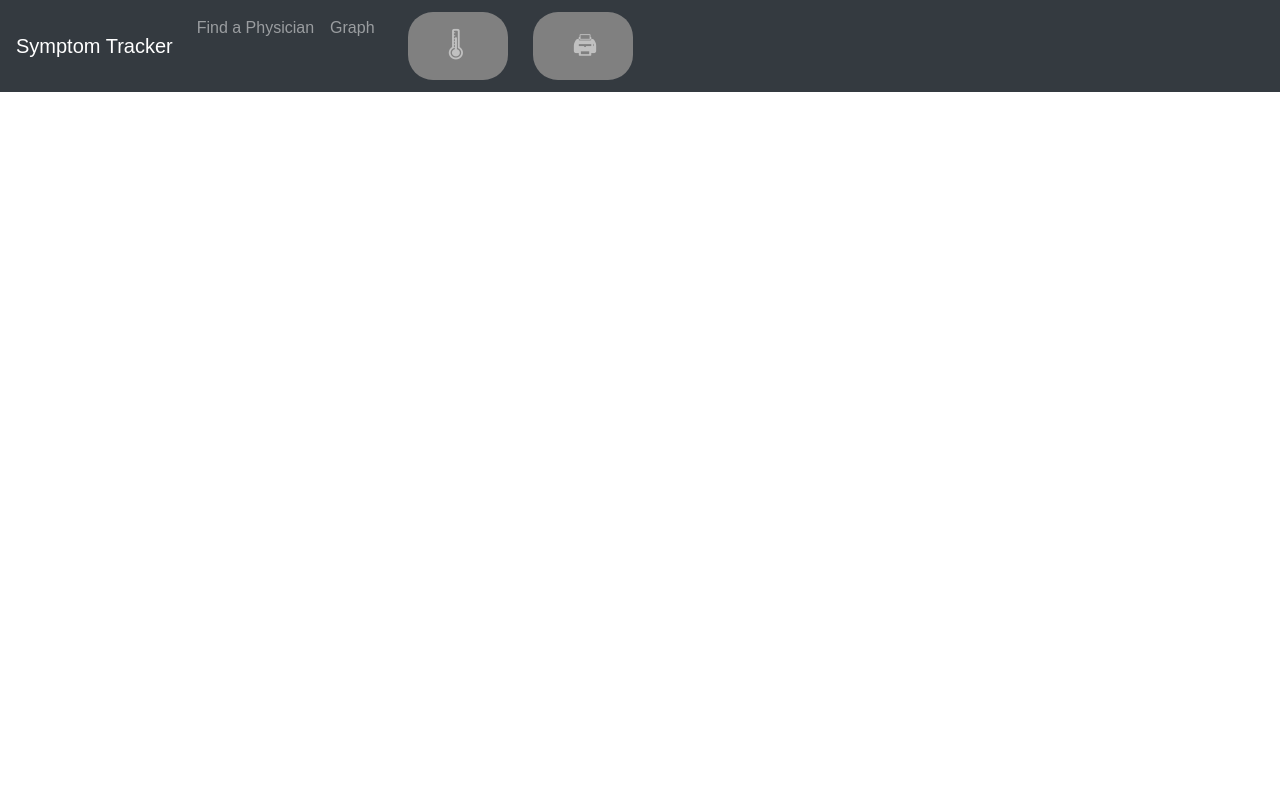
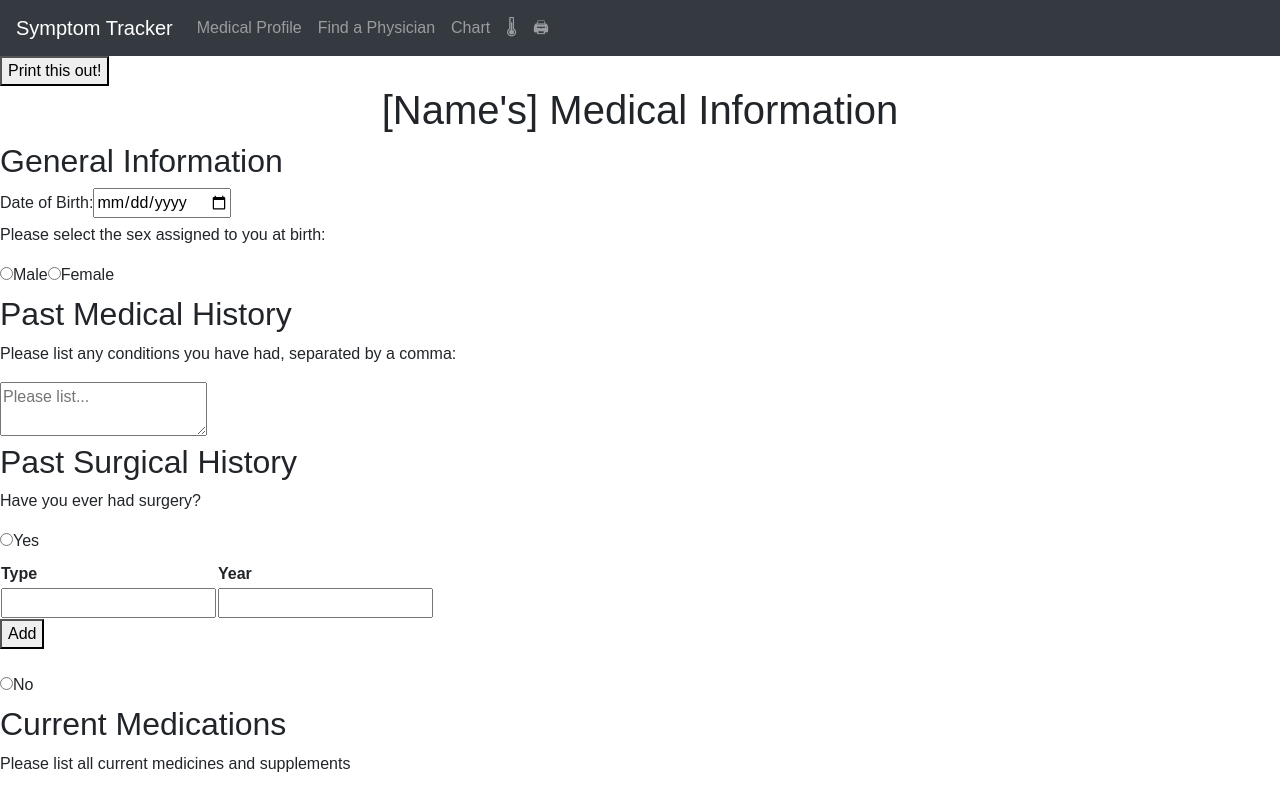
Before and after one commit to andrewjknapp/Symptom-Tracker, a React (Create React App) app in the folder client/: page /print-out in a window 1280 px wide. Shown: the top 796 px of the page. Built offline with nearby package versions, Linux system fonts and the light colour scheme.

Commit message:
functional navbar minus physician component, which has not yet been made

```diff
--- a/client/src/App.js
+++ b/client/src/App.js
@@ -1,17 +1,40 @@
 import React, { Fragment } from "react";
-import {BrowserRouter as Router, Switch, Route, Link} from "react-router-dom";
+import { BrowserRouter as Router, Switch, Route, Link } from "react-router-dom";
 import "./App.css";
 import MedicalProfile from "./component/pages/MedicalProfile"
 import NewPost from './component/pages/NewPost/NewPost'
 import PrintOut from './component/pages/PrintOut';
 import Navbar from "./component/Navbar";
+import Chart from './component/pages/Chart';
 function App() {
   return (
     <Fragment>
+       <Router>
       <Navbar />
-    {/* <NewPost /> */}
-    {/* <PrintOut /> */}
-    </Fragment>
+
+
+        <Switch>
+          <Route path="/medical-profile">
+            <MedicalProfile />
+          </Route>
+          <Route path="/find-physician">
+            {/* <FindPhysician/> */}
+          </Route>
+          <Route path="/chart">
+            <Chart />
+          </Route>
+          <Route path="/new-post">
+            <NewPost />
+          </Route>
+          <Route path="/print-out">
+            <PrintOut />
+          </Route>
+        </Switch>
+
+    </Router>
+    {/* <NewPost /> */ }
+  {/* <PrintOut /> */ }
+    </Fragment >
   );
 }
 
--- a/client/src/component/Navbar.js
+++ b/client/src/component/Navbar.js
@@ -1,12 +1,12 @@
-import React , {Fragment} from "react";
-import {BrowserRouter as Router, Switch, Route, Link, useRouteMatch, useParams} from "react-router-dom";
+import React, { Fragment } from "react";
+import { BrowserRouter as Router, Switch, Route, Link, useRouteMatch, useParams } from "react-router-dom";
 import "./assets/css/Navbar.css";
 import MedicalProfile from './pages/MedicalProfile'
 
 
 function Navbar() {
-    return(
-<Router>
+    return (
+
         <nav class="navbar navbar-expand-lg navbar-dark bg-dark">
             <a class="navbar-brand" href="#">Symptom Tracker</a>
             <button class="navbar-toggler" type="button" data-toggle="collapse" data-target="#navbarNav" aria-controls="navbarNav" aria-expanded="false" aria-label="Toggle navigation">
@@ -14,26 +14,26 @@ function Navbar() {
             </button>
             <div class="collapse navbar-collapse" id="navbarNav">
                 <ul class="navbar-nav">
-      <li class="nav-item active">
-        {/* <Link to={MedicalProfile} class="nav-link">Medical Profile<span class="sr-only">(current)</span></Link> */}
+                    <li class="nav-item">
+                        <Link to='/medical-profile' class="nav-link">Medical Profile</Link>
                     </li>
                     <li class="nav-item">
-        <a class="nav-link" href="#">Find a Physician</a>
+                        <Link to='/find-physician' class="nav-link" >Find a Physician</Link>
                     </li>
                     <li class="nav-item">
-        <a class="nav-link" href="#">Graph</a>
+                        <Link to='/chart' id='chart' class="nav-link" >Chart</Link>
                     </li>
                     <li class="nav-item">
-        <a id='createPost' class="nav-link" href="#">🌡</a>
+                        <Link to='/new-post' id='newPost' class="nav-link" >🌡</Link>
                     </li>
                     <li class="nav-item">
-        <a id='printInfo' class="nav-link" href="#">🖨</a>
+                        <Link to='print-out' id='printOut' class="nav-link">🖨</Link>
                     </li>
                 </ul>
             </div>
         </nav>
-</Router>
+
     )
 }
 
-export default  Navbar;
+export default Navbar;
--- a/client/src/component/pages/MedicalProfile.js
+++ b/client/src/component/pages/MedicalProfile.js
@@ -1,6 +1,4 @@
 import React, { Fragment, Component, useState } from "react";
-import navBar from "../Navbar"
-import Navbar from "../Navbar";
 
 function MedicalProfile() {
     const [medCount, setMedCount] = useState(1);
```
Lines whose indentation alone changed are shown as unchanged.
